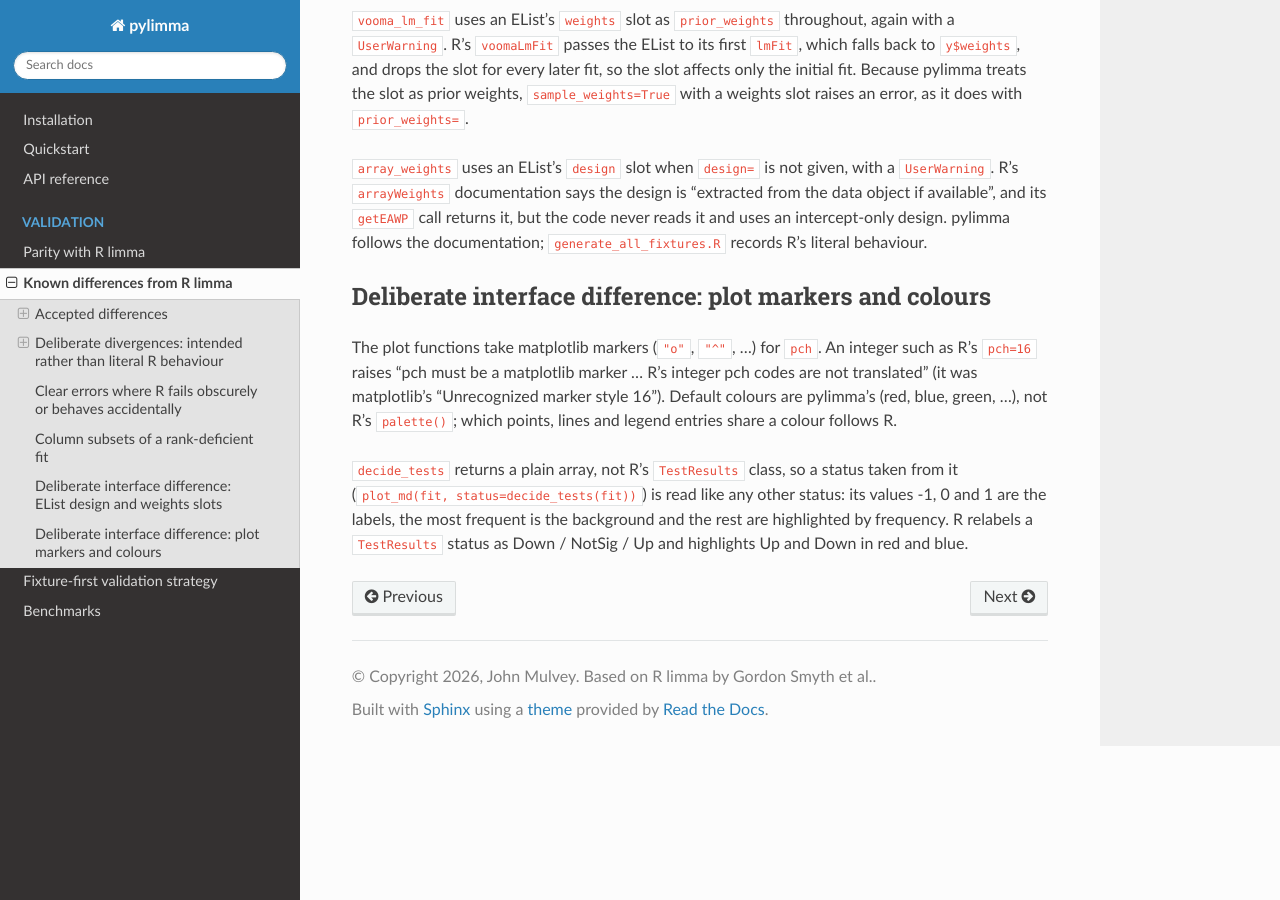
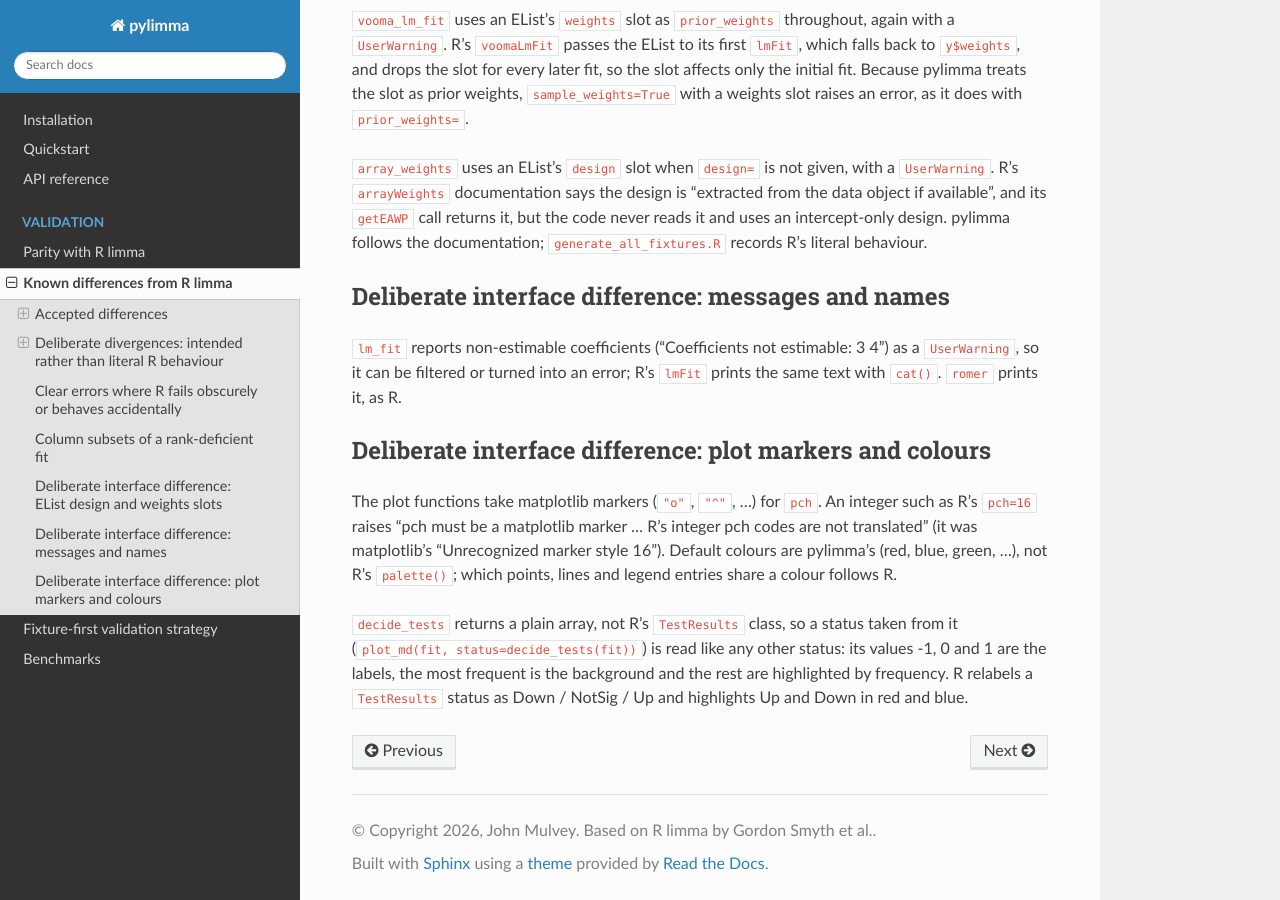
Before and after one commit to john-mulvey/pylimma, a Sphinx documentation site: the page built from docs/validation/known_differences.rst, in a window 1280 px wide and 900 px high, scrolled down 12911 px. Built offline with Sphinx 7.4.7 and the Read the Docs theme 3.1.0, drawn with Linux system fonts in a browser that asks for light colours; pages that are not in the unit, such as notebooks, are missing from menus.

Commit message:
lm_fit: R's text for non-estimable coefficients
R's lmFit prints "Coefficients not estimable: 3 4" with cat(); lm_fit
keeps it a warning (John's choice; known_differences.rst) but with R's
space-separated names, where it used commas.

Older per-function audit: lm_fit (R-B9)

```diff
--- a/docs/validation/known_differences.rst
+++ b/docs/validation/known_differences.rst
@@ -693,6 +693,14 @@ design is "extracted from the data object if available", and its
 intercept-only design. pylimma follows the documentation;
 ``generate_all_fixtures.R`` records R's literal behaviour.
 
+Deliberate interface difference: messages and names
+---------------------------------------------------
+
+``lm_fit`` reports non-estimable coefficients ("Coefficients not
+estimable: 3 4") as a ``UserWarning``, so it can be filtered or turned
+into an error; R's ``lmFit`` prints the same text with ``cat()``.
+``romer`` prints it, as R.
+
 Deliberate interface difference: plot markers and colours
 ---------------------------------------------------------
 
```
Also changed, not shown: CHANGELOG.md (+3 -0 lines), 3 other files.
